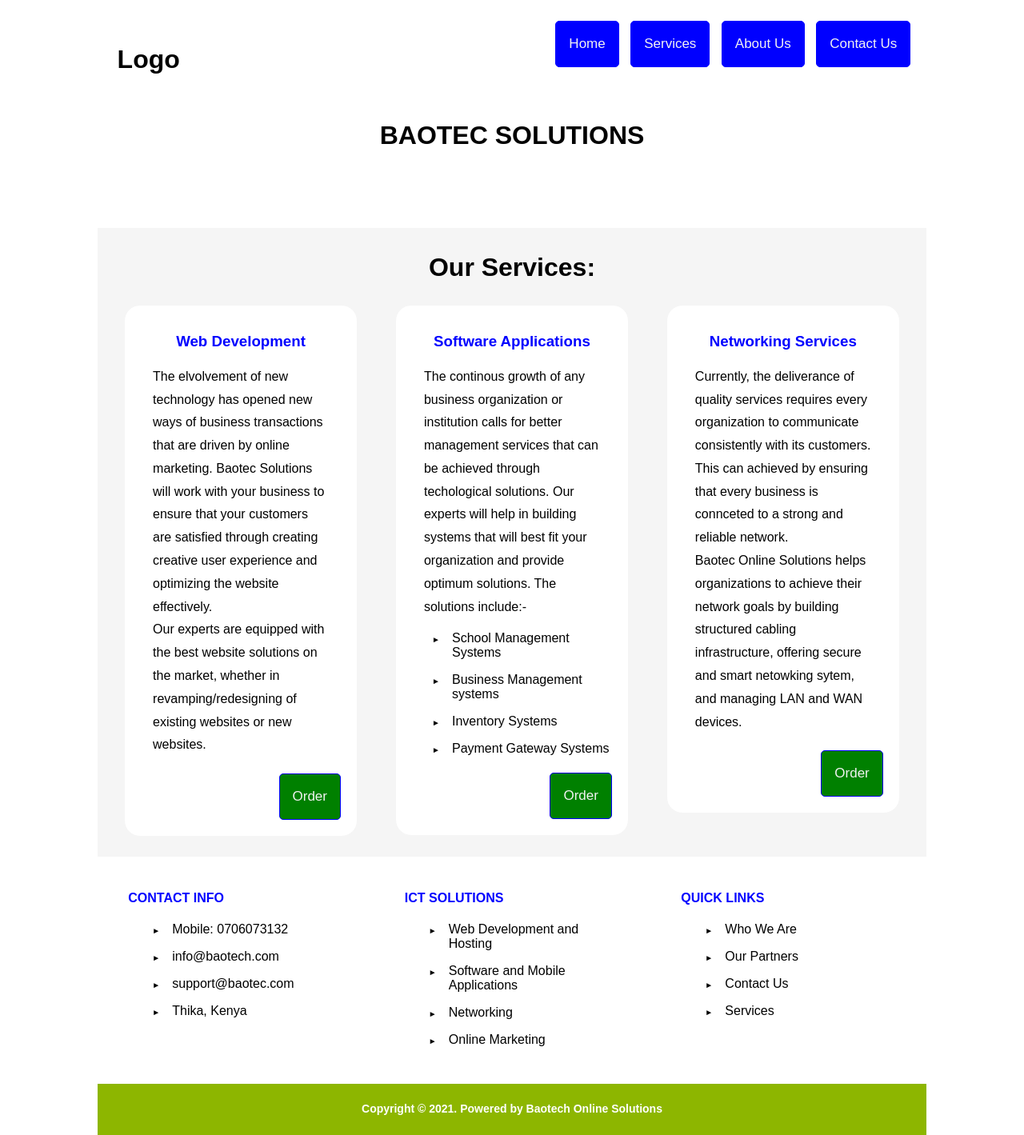
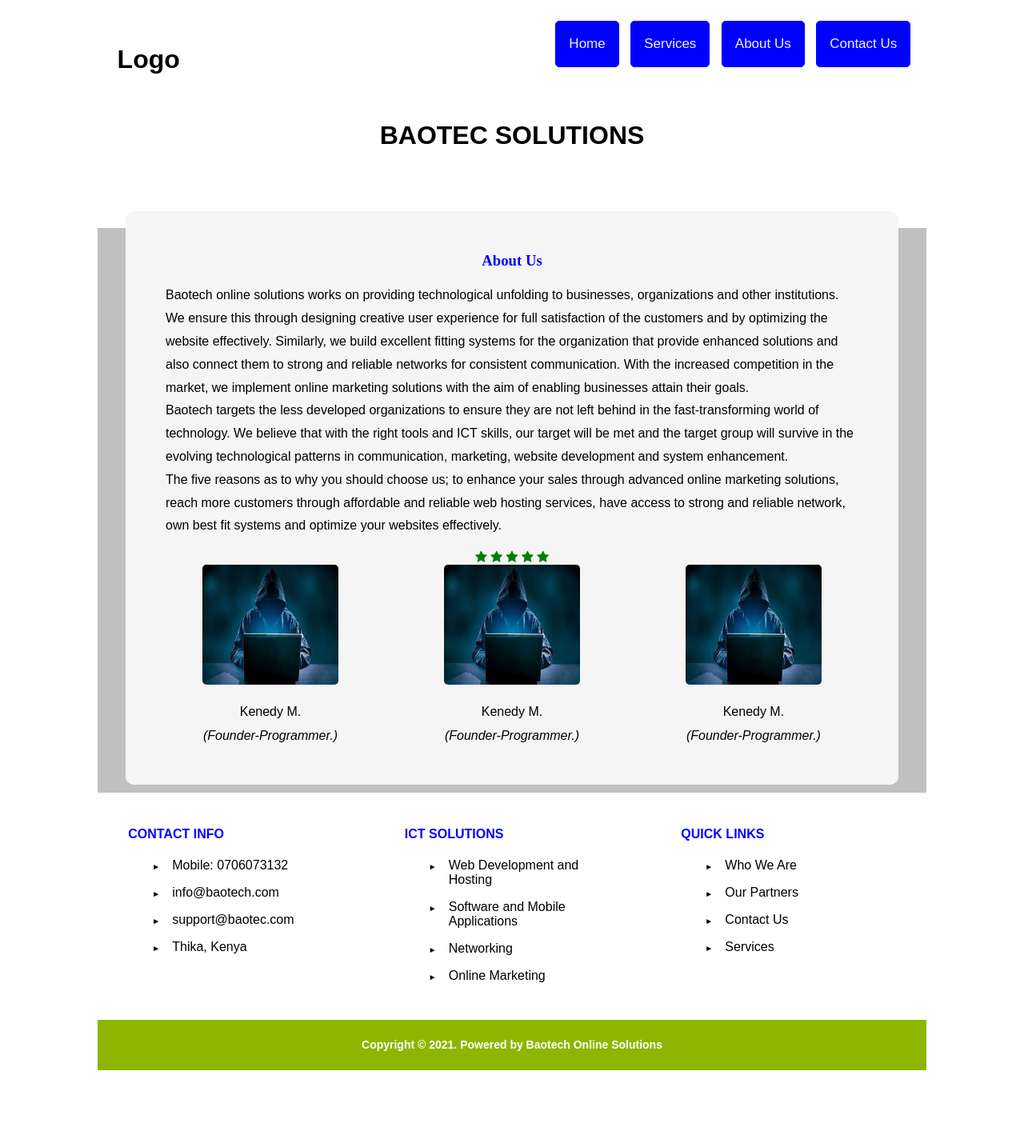
Before and after one commit to KenedyMwendwa/baoapp, a PHP site: page /aboutus.php in a window 1280 px wide. Shown: the whole page at 80% size. After the commit the page ends 1338 px from the top, so only its background shows below. Run offline with PHP 8.4, Linux system fonts and the light colour scheme.

Commit message:
about us page

```diff
--- /dev/null
+++ b/about.php
@@ -0,0 +1,146 @@
+<!DOCTYPE
+ html>
+<html lang="en">
+<head>
+<title>about</title>
+<meta charset="utf-8">
+<meta name="viewport" content="width=device-width,
+initial-scale=1">
+<link rel="stylesheet" href="https://cdnjs.cloudflare.com/ajax/libs/font-awesome/4.7.0/css/font-awesome.min.css">
+<style>
+* {
+  box-sizing: border-box;
+}
+body { font-family: Arial, Helvetica, sans-serif; width:;}
+h3{text-align: center;}
+h1{text-align: center;}
+p{text-align:; margin-right: 20px; margin-left: 20px; line-height: 180%;}
+img{border-radius:5px;}
+
+.pageheading{margin:auto;}
+.formheading{color:green; font-family: Brush Script-MT;}
+
+.aboutcontainer{ background: silver; padding: 10px; width: 100%; margin: auto;}
+.aboutwrapper{   width:90%; border: 0px solid #a1a1a1; margin: auto;}
+.aboutform-container{ margin: auto; padding: 15px; width: 95%;background: #F5F5F5; margin-top: -3%; border-radius:10px;
+}
+.aboutform{padding: 15px;
+	border-radius: 20px;
+	margin-top: 2px;
+ 	width: 100%;
+ 	display: inline-block;position: inherit;
+ 		 }
+.aboutcontent{line-height: 180%;}
+.checked {color: green;}
+.star{text-align:center;}
+.foundercolumn{width:33.33%; float:left; text-align:center;}
+.roles{margin-top:-15px; font-style: italic;}
+.row:after {
+  content: "";
+  display: table;
+  clear: both;
+}
+
+
+@media screen and (max-width:600px) {
+  body{width: auto; height: auto;}
+  .column{width: 100%; float:left; margin: 5px; padding: 3px;}
+  .aboutwrapper{width: 98%;padding: 3px;}
+}
+
+
+
+</style>
+</head>
+<body>
+<div>
+
+  <!-- wrapper -->
+  <div class="aboutwrapper">
+
+  <!-- insert header here -->
+
+                <!-- page heading -->
+                <!-- close page heading  -->
+
+<!-- aboutus, mission and vision row -->
+<div class="aboutcontainer">
+            <div class="row">
+                                <!-- start column- a -->
+                                    <div class="aboutcolumn">
+                                        <div class="aboutform-container">
+                                            <div class="aboutform">
+                                                <div class="row">
+                                                <!-- about us goeshere -->
+                                                        <div class="formheading"><h3>About Us</h3></div>
+
+                                                <div class="row">
+                                                    <div class="aboutcontent">
+                                                            <p>
+                                                            Baotech online solutions works on providing technological unfolding to businesses, organizations and other institutions. We ensure this through designing creative user experience for full satisfaction of the customers and by optimizing the website effectively. Similarly, we build excellent fitting systems for the organization that provide enhanced solutions and also connect them to strong and reliable networks for consistent communication. With the increased competition in the market, we implement online marketing solutions with the aim of enabling businesses attain their goals.</br>
+                                                            Baotech targets the less developed organizations to ensure they are not left behind in the fast-transforming world of technology. We believe that with the right tools and ICT skills, our target will be met and the target group will survive in the evolving technological patterns in communication, marketing, website development and system enhancement. </br>
+                                                            The five reasons as to why you should choose us; to enhance your sales through advanced online marketing solutions, reach more customers through affordable and reliable web hosting services, have access to strong and reliable network, own best fit systems and optimize your websites effectively.
+                                                            </p>
+                                                    </div>
+                                                </div>
+                                                <div class="row">
+                                                    <div class="star">
+                                                        <span class="fa fa-star checked"></span>
+                                                        <span class="fa fa-star checked"></span>
+                                                        <span class="fa fa-star checked"></span>
+                                                        <span class="fa fa-star checked"></span>
+                                                        <span class="fa fa-star checked"></span>
+                                                    </div>
+                                                </div>
+                                                <div class="row">
+                                                    <div class="foundercolumn">
+                                                    <img src="img/hacker.jpg" alt="" width="170" height="150">
+                                                        <p>Kenedy M.</p>
+                                                        <div class="roles">
+                                                            <p>(Founder-Programmer.)</p>
+                                                        </div>
+                                                    </div>
+                                                    <div class="foundercolumn">
+                                                    <img src="img/hacker.jpg" alt="" width="170" height="150">
+                                                        <p>Kenedy M.</p>
+                                                        <div class="roles">
+                                                            <p>(Founder-Programmer.)</p>
+                                                        </div>
+                                                    </div>
+                                                    <div class="foundercolumn">
+                                                    <img src="img/hacker.jpg" alt="" width="170" height="150">
+                                                        <p>Kenedy M.</p>
+                                                        <div class="roles">
+                                                            <p>(Founder-Programmer.)</p>
+                                                        </div>
+                                                    </div>
+                                                </div>
+
+                                                </div>
+                                            </div>
+                                        </div>
+                                    </div>
+                                <!-- end columna -->
+
+            </div>
+            <!-- end aboutus, mission and vision row -->
+
+
+</div>
+
+
+<!-- insert footer here -->
+
+
+</div>
+<!-- end wrapper -->
+<!-- services ends here -->
+
+
+<!-- footer -->
+<div>
+
+</div>
+<!-- end footer -->
+</body>
+</html>
--- a/aboutus.php
+++ b/aboutus.php
@@ -55,117 +55,10 @@ img{border-radius: 8%;}
 </style>
 </head>
 <body>
-<!-- include the nav-bar -->
-<div>
-   <!-- tag-line -->
-  <!-- wrapper -->
-  <div class="wrapper">
-  	 <?php include('header.php')?>
-  	 <!-- services class -->
-<div class="servicecontainer">
-  <div>
-  	<h1>Our Services:</h1>
-  </div>
-<!-- servvices begins here -->
-<div class="row">
-	<!-- start columna -->
-
-	<div class="column">
-		<!-- service 1 -->
-			<div class="form-container">
-			<div class="form">
-				<div class="row">
-						<h3>Web Development</h3>
-							<p>
-								The elvolvement of new technology has opened new ways of
-								business transactions that are driven by online marketing.
-								Baotec Solutions will work with your business to ensure that your customers
-								are satisfied through creating creative user experience and
-								optimizing the website effectively. <br>
-								Our experts are equipped with the best website solutions on the market,
-								whether in revamping/redesigning of existing websites or
-							    new websites.
-							</p>
-
-							<div class="row" style="margin-right:;">
-								<button class="btn"><a href="order.php">Order</a></button>
-							</div>
-				</div>
-			</div>
-		</div>
-		<!-- end service1 -->
-	</div>
-<!-- end columna -->
-
-
-
-<!-- start columnb -->
-	<div class="column">
-
-<!-- start service 3 -->
-		<div class="form-container">
-			<div class="form">
-				<div class="row">
-						<h3>Software Applications</h3>
-							<p>
-								The continous growth of any business organization or institution calls for
-								better management services that can be achieved through techological solutions.
-								Our experts will help in building systems that will best fit your organization and provide optimum solutions. The solutions include:-
-								<ul><li>School Management Systems</li></ul>
-								<ul><li>Business Management systems</li></ul>
-								<ul><li>Inventory Systems</li></ul>
-								<ul><li>Payment Gateway Systems</li></ul>
-							</p>
-
-							<div class="row" style="margin-right: 0px;">
-								<button class="btn"><a href="order.php">Order</a></button>
-							</div>
-				</div>
-			</div>
-		</div>
-		<!-- end service 3 -->
-	</div>
-<!-- end columnb -->
-
-
-
-	<!-- Start columnc -->
-	<div class="column">
-<!-- start service5 -->
-		<div class="form-container">
-			<div class="form">
-					<!-- contact us-image -->
-				<div class="row">
-						<h3>Networking Services</h3>
-							<p>
-								Currently, the deliverance of quality services requires every organization to
-								communicate consistently with its customers. This can achieved by ensuring that every business is connceted to a strong and reliable network.<br>
-								Baotec Online Solutions helps organizations to achieve their network goals by building structured cabling infrastructure, offering secure and smart netowking sytem, and managing LAN and WAN devices.
-							</p>
-
-							<div class="row" style="margin-right: 0px;">
-								<button class="btn"><a href="order.php">Order</a></button>
-							</div>
-				</div>
-			</div>
-		</div>
-		<!-- end service 5 -->
-	</div>
-	<!--  end column-c -->
-
-
-</div>
-</div>
+<div class="wrapper">
+<?php include('header.php')?>
+<div><?php include('about.php')?></div>
 <?php include('footer.php')?>
 </div>
-<!-- end wrapper -->
-<!-- services ends here -->
-
-
-<!-- footer -->
-<div>
-
-</div>
-<!-- end footer -->
 </body>
 </html>
```
Also changed, not shown: img/hacker.jpg (added).
